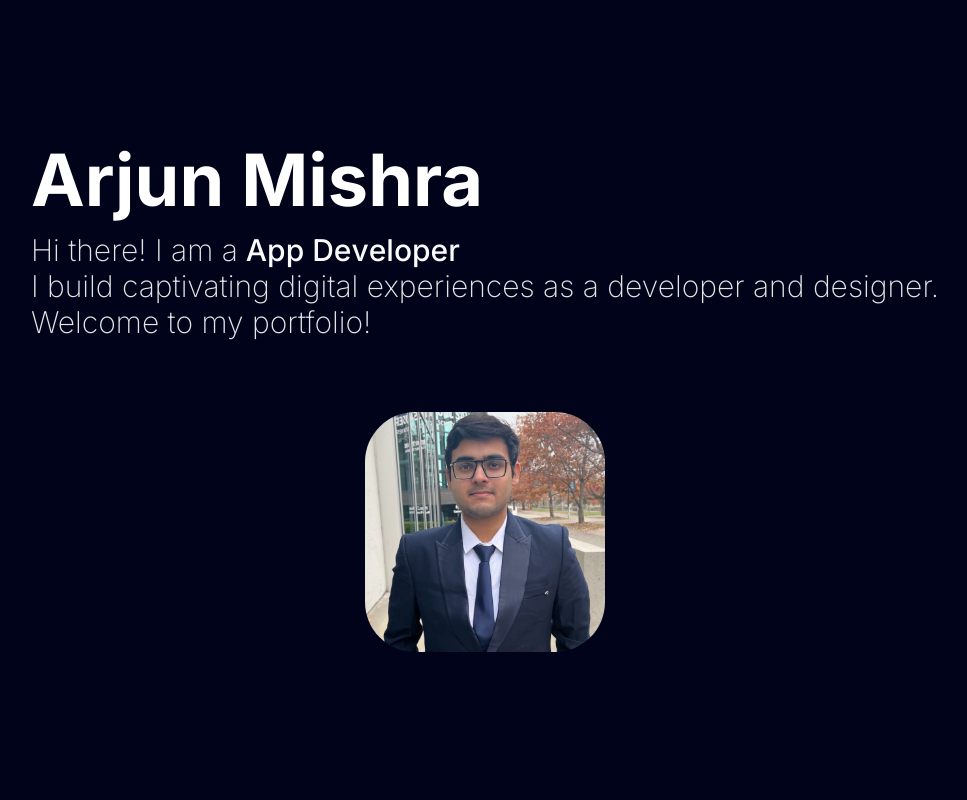
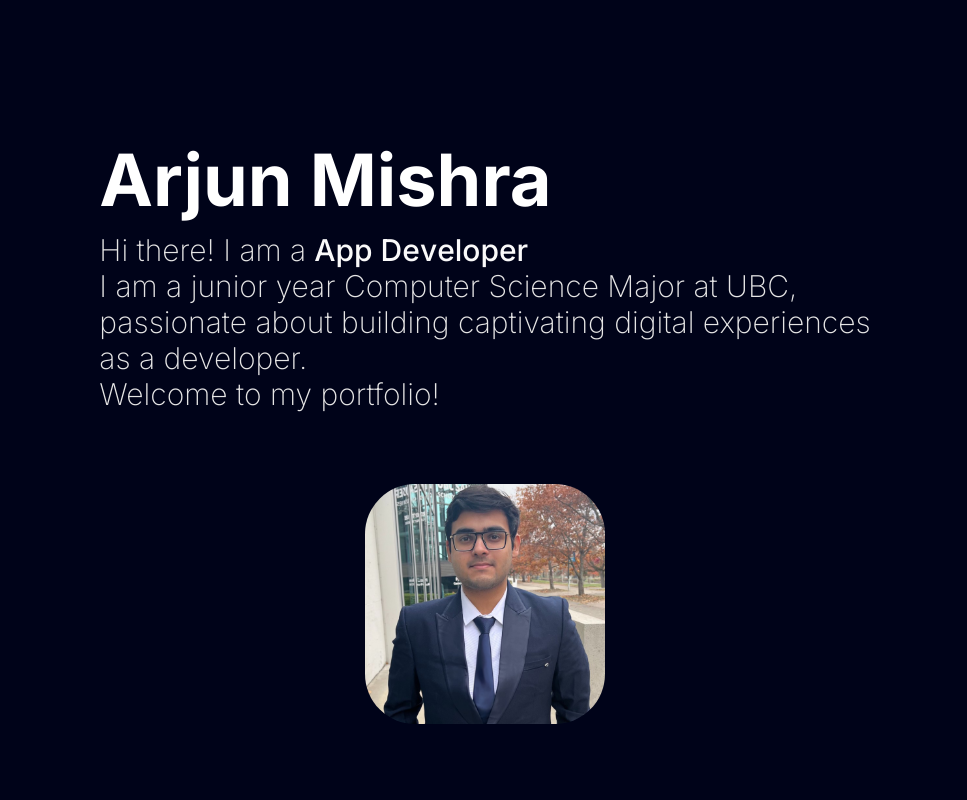
Before and after one commit to Arjun-Mishra-312/portfolio, a Next.js app: page / in a window 1280 px wide. Shown: the top 800 px of the page, without its empty margins (155-1122 px from the left). Built offline with nearby package versions, Linux system fonts and the light colour scheme.

Commit message:
updated bio slightly

```diff
--- a/components/Hero.tsx
+++ b/components/Hero.tsx
@@ -6,7 +6,12 @@ import Image from "next/image";
 import { FlipWords } from "./ui/flip-words";
 
 export function Intro() {
-  const words = ["Website\u00A0Developer", "App\u00A0Developer", "Team\u00A0Player", "Passionate\u00A0Individual"];
+  const words = [
+    "Website\u00A0Developer",
+    "App\u00A0Developer",
+    "Team\u00A0Player",
+    "Passionate\u00A0Individual",
+  ];
   return (
     <div className="h-screen pb-20 pt-36">
       <motion.div
@@ -27,11 +32,14 @@ export function Intro() {
           <div className="font-extralight text-base md:text-3xl text-neutral-200 py-4">
             Hi there! I am a
             <FlipWords words={words} /> <br />
-              I build captivating digital experiences as a developer and designer.
+            I am a junior year Computer Science Major at UBC,
+            <br />
+            passionate about building captivating digital experiences
+            <br />
+            as a developer.
             <br />
             Welcome to my portfolio!
           </div>
-
         </div>
         <div className="relative w-60 h-60 sm:mt-10">
           <Image
@@ -40,11 +48,11 @@ export function Intro() {
             layout="fill"
             sizes="100%"
             className="object-cover"
-                style={{borderRadius: "50px" }}
+            style={{ borderRadius: "50px" }}
           />
         </div>
         {/* </div> */}
       </motion.div>
     </div>
   );
-};
+}
```
Lines whose indentation alone changed are shown as unchanged.
